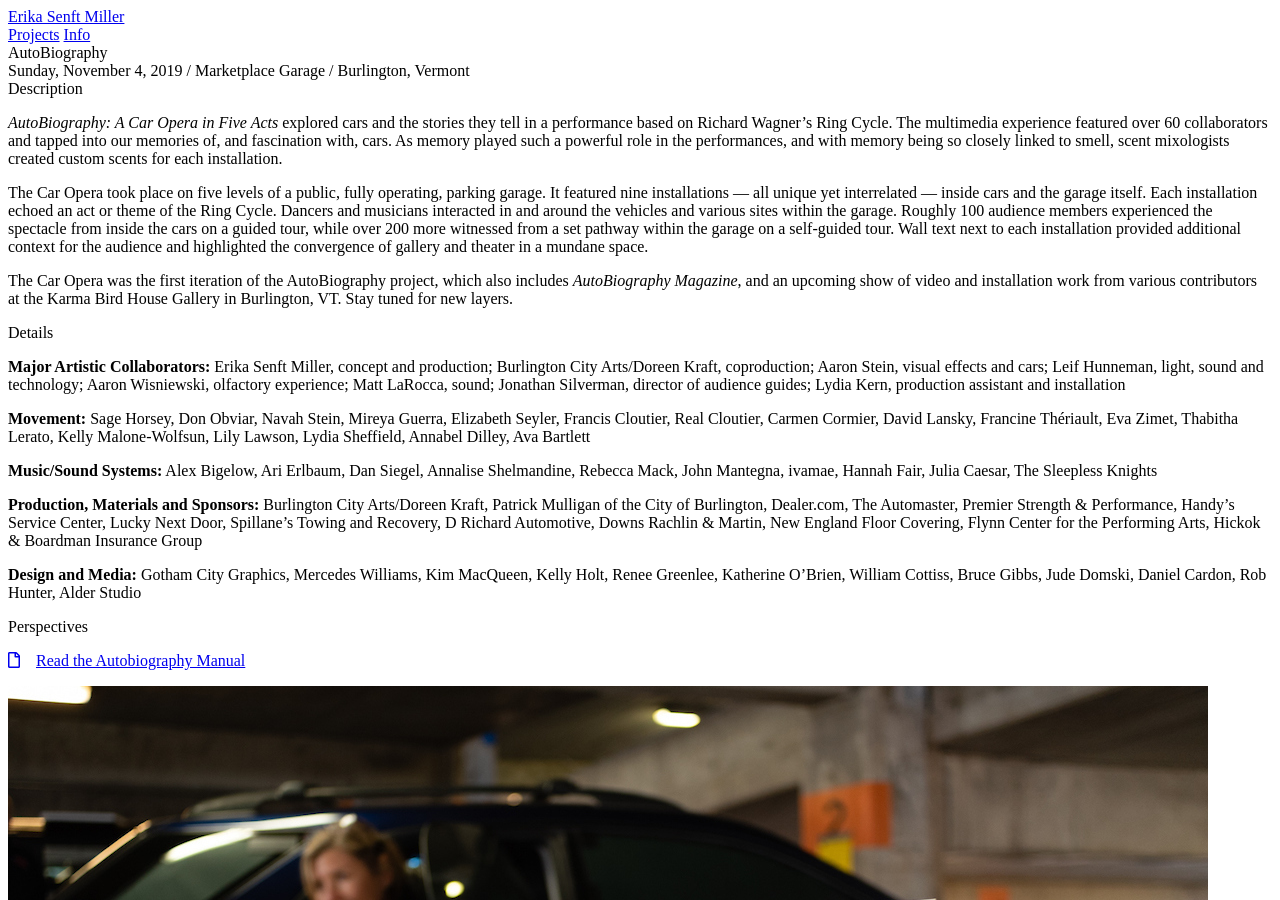
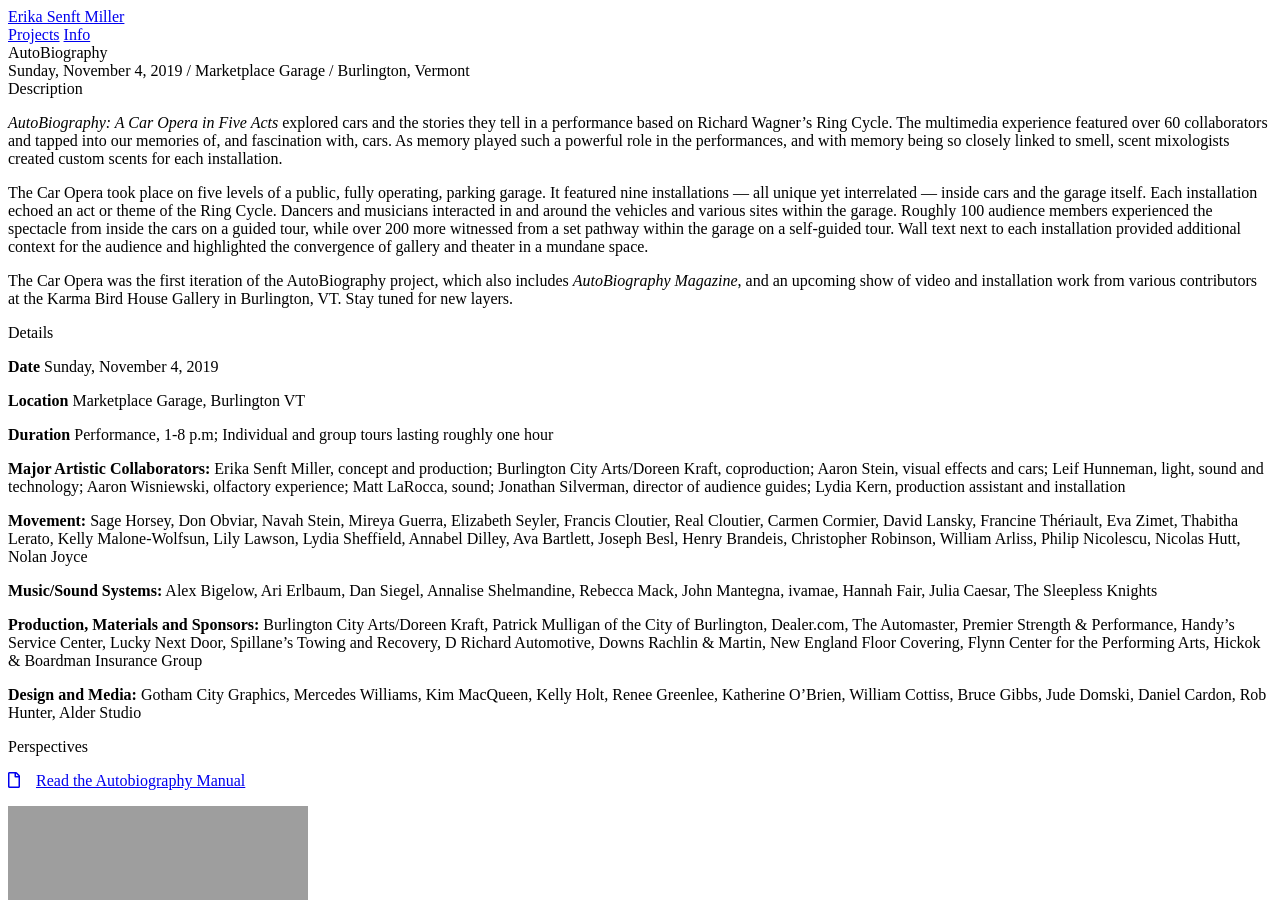
Before and after one commit to hektor/erika-senft-miller, a Jekyll site: the page built from _projects/autobiography/autobiography.html, in a window 1280 px wide and 900 px high. Built offline with Jekyll 4.4.1, drawn with Linux system fonts in a browser that asks for light colours; nearby versions of some CDN libraries; grey boxes are pictures that could not be loaded.

Commit message:
Revisions on Recent Edits

```diff
--- a/_includes/_projects/autobiography-items.html
+++ b/_includes/_projects/autobiography-items.html
@@ -1,8 +1,10 @@
 <a class="item-text" href="/assets/downloads/ab-manual.pdf" target="_blank"><p><i class="far fa-file" style="padding-right: 1em;"></i>Read the Autobiography Manual</p></a>
 
-<!---
-<div class="item-video"><iframe src="https://player.vimeo.com/video/190718950" frameborder="0" webkitallowfullscreen="" mozallowfullscreen="" allowfullscreen=""></iframe></div>
-	--->
+
+<div class="item-video"><iframe src="https://player.vimeo.com/video/320560263" frameborder="0" webkitallowfullscreen="" mozallowfullscreen="" allowfullscreen=""></iframe></div>
+
+<div class="item-video"><iframe src="https://player.vimeo.com/video/321224891" frameborder="0" webkitallowfullscreen="" mozallowfullscreen="" allowfullscreen=""></iframe></div>
+
 {% for image in site.static_files %} {% if image.path contains page.value %}
 <div class="item-image">
     <img src="{{ image.path }}" alt="" data-echo="{{ image.path }}">
--- a/_projects/autobiography/_project-info.md
+++ b/_projects/autobiography/_project-info.md
@@ -1,7 +1,16 @@
+**Date**
+Sunday, November 4, 2019
+
+**Location**
+Marketplace Garage, Burlington VT
+
+**Duration**
+Performance, 1-8 p.m; Individual and group tours lasting roughly one hour
+
 **Major Artistic Collaborators:**
 Erika Senft Miller, concept and production; Burlington City Arts/Doreen Kraft, coproduction; Aaron Stein, visual effects and cars; Leif Hunneman, light, sound and technology; Aaron Wisniewski, olfactory experience; Matt LaRocca, sound; Jonathan Silverman, director of audience guides; Lydia Kern, production assistant and installation
 
-**Movement:** Sage Horsey, Don Obviar, Navah Stein, Mireya Guerra, Elizabeth Seyler, Francis Cloutier, Real Cloutier, Carmen Cormier, David Lansky, Francine Thériault, Eva Zimet, Thabitha Lerato, Kelly Malone-Wolfsun, Lily Lawson, Lydia Sheffield, Annabel Dilley, Ava Bartlett
+**Movement:** Sage Horsey, Don Obviar, Navah Stein, Mireya Guerra, Elizabeth Seyler, Francis Cloutier, Real Cloutier, Carmen Cormier, David Lansky, Francine Thériault, Eva Zimet, Thabitha Lerato, Kelly Malone-Wolfsun, Lily Lawson, Lydia Sheffield, Annabel Dilley, Ava Bartlett, Joseph Besl, Henry Brandeis, Christopher Robinson, William Arliss, Philip Nicolescu, Nicolas Hutt, Nolan Joyce
 
 **Music/Sound Systems:** Alex Bigelow, Ari Erlbaum, Dan Siegel, Annalise Shelmandine, Rebecca Mack, John Mantegna, ivamae, Hannah Fair, Julia Caesar, The Sleepless Knights
 
```
Also changed, not shown: _pages/info.html (+2 -12 lines).
